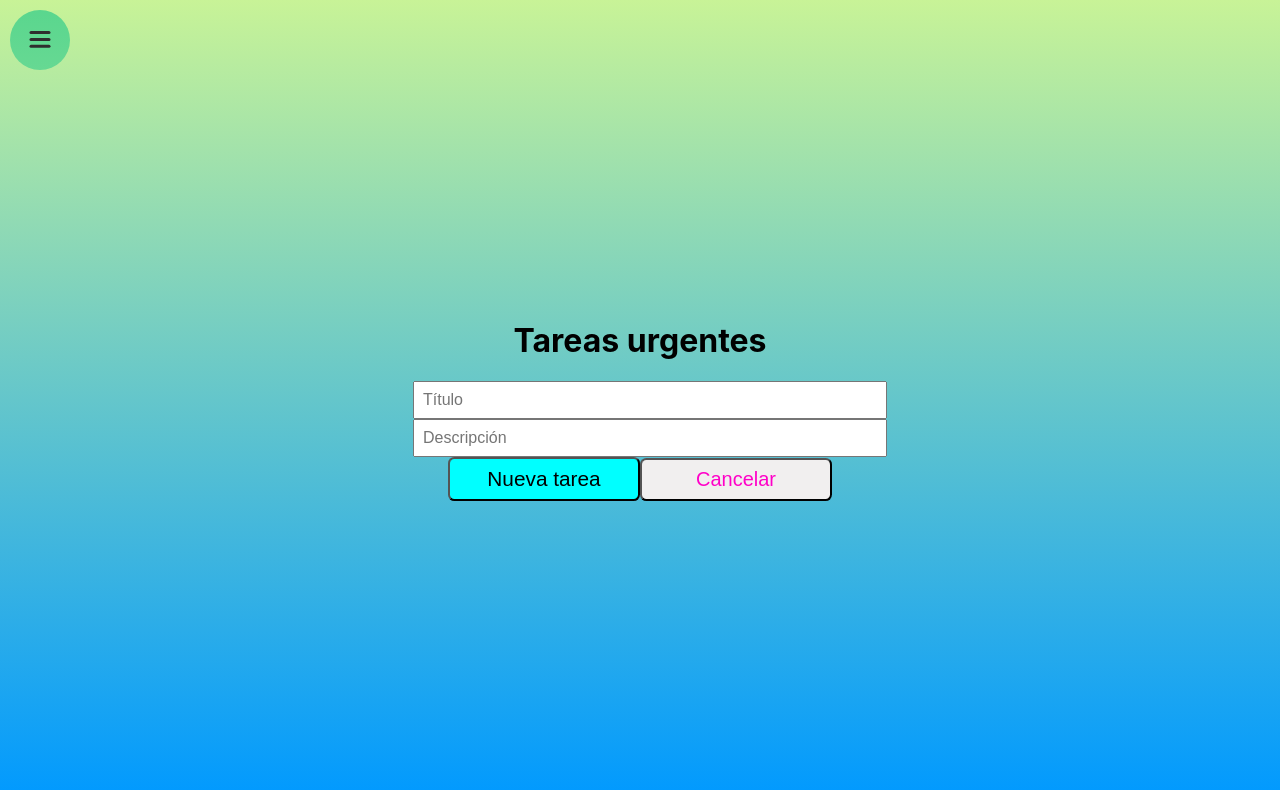
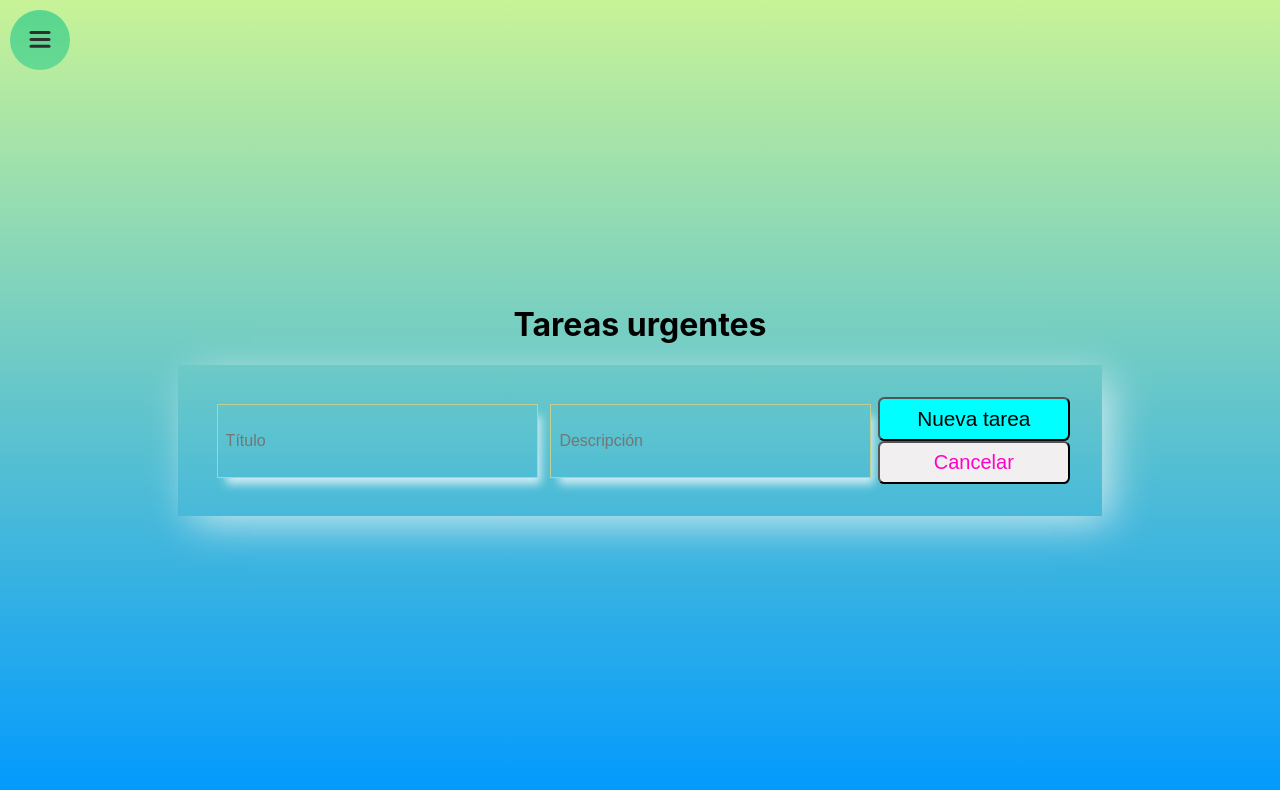
Before and after one commit to Silzhar/todoLuist_redux, a React (Create React App) app in the folder todoluist/: page /urgent in a window 1280 px wide. Shown: the top 790 px of the page. Built offline with nearby package versions, Linux system fonts and the light colour scheme.

Commit message:
Style card.

```diff
--- a/todoluist/src/components/Card/Card.jsx
+++ b/todoluist/src/components/Card/Card.jsx
@@ -20,8 +20,15 @@ export function Card() {
     const title = useSelector(selectTitle)
     const desciption = useSelector(selectDescription)
 
+    function handleSubmit(event) {
+        event.preventDefault();
+        dispatch(createCard());
+      }
+
+
     return (
-        <div className="CardInput">
+        <div>
+            <form onSubmit={handleSubmit} className="CardInput">
                 <input
                 type="text"
                 name="title"
@@ -56,6 +63,7 @@ export function Card() {
                     Cancelar
                 </button>
                 </div>
+            </form>
         </div>
     )
 }
--- a/todoluist/src/components/Card/Card.scss
+++ b/todoluist/src/components/Card/Card.scss
@@ -1,10 +1,17 @@
 .CardInput {
-  // display: flex;
+  display: flex;
+  padding: 2rem;
+  box-shadow: 10px 9px 39px -3px #fbfafabf;
 
     > input {
       width: 100%;
       padding: 0.5rem;
+      margin: 0.4rem;
       font-size: 1rem;
+      background-color: transparent;
+      border: 1px solid rgb(193, 207, 146);
+      box-shadow: 6px 9px 9px -3px #fdfdfdbf;
+
     }
 
     &__buttons {
--- a/todoluist/src/features/cardSlice.js
+++ b/todoluist/src/features/cardSlice.js
@@ -5,15 +5,15 @@ export const cardSlice = createSlice({
 
     initialState: {
         createCard: [],
-        card: {
+        task: {
             title: '',
             description: '',
-        }
+        },
     },
 
     reducers: {
         createTask: (state, action) => {
-            const { title, description } = state.card
+            const { title, description } = state.task
             state.createCard.push({ title, description })
 
         },
@@ -26,8 +26,8 @@ export const { createTask } = cardSlice.actions
 
 //Selectors.
 export const selectCreateCard = (state) => state.card.createCard
-export const selectTitle = (state) => state.card.title
-export const selectDescription = (state) => state.card.description
+export const selectTitle = (state) => state.card.task.title
+export const selectDescription = (state) => state.card.task.description
 
 
 export default cardSlice.reducer
```
Also changed, not shown: 1 other file (tests, documents, lock files or other folders). Lines whose indentation alone changed are shown as unchanged.
